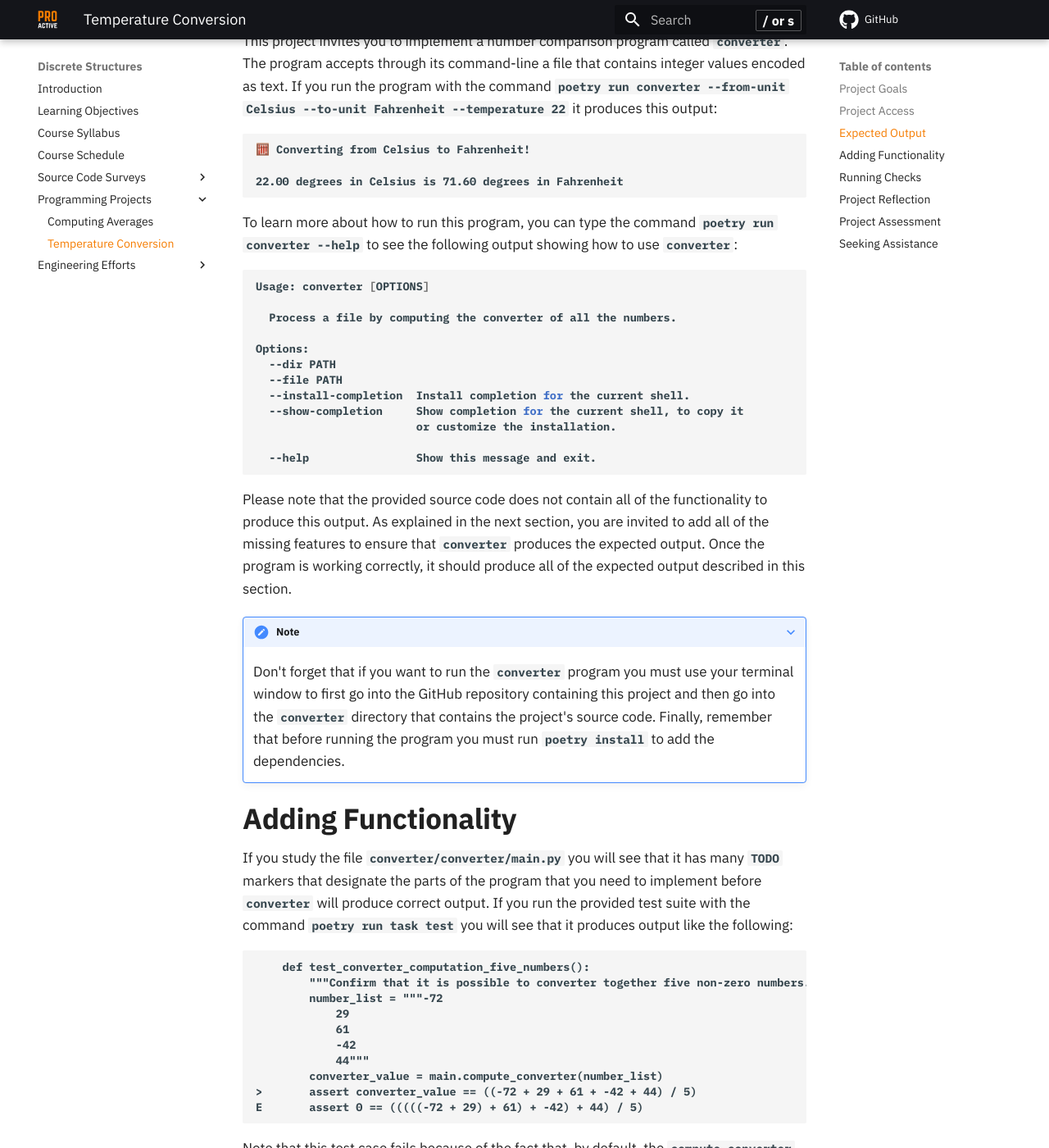
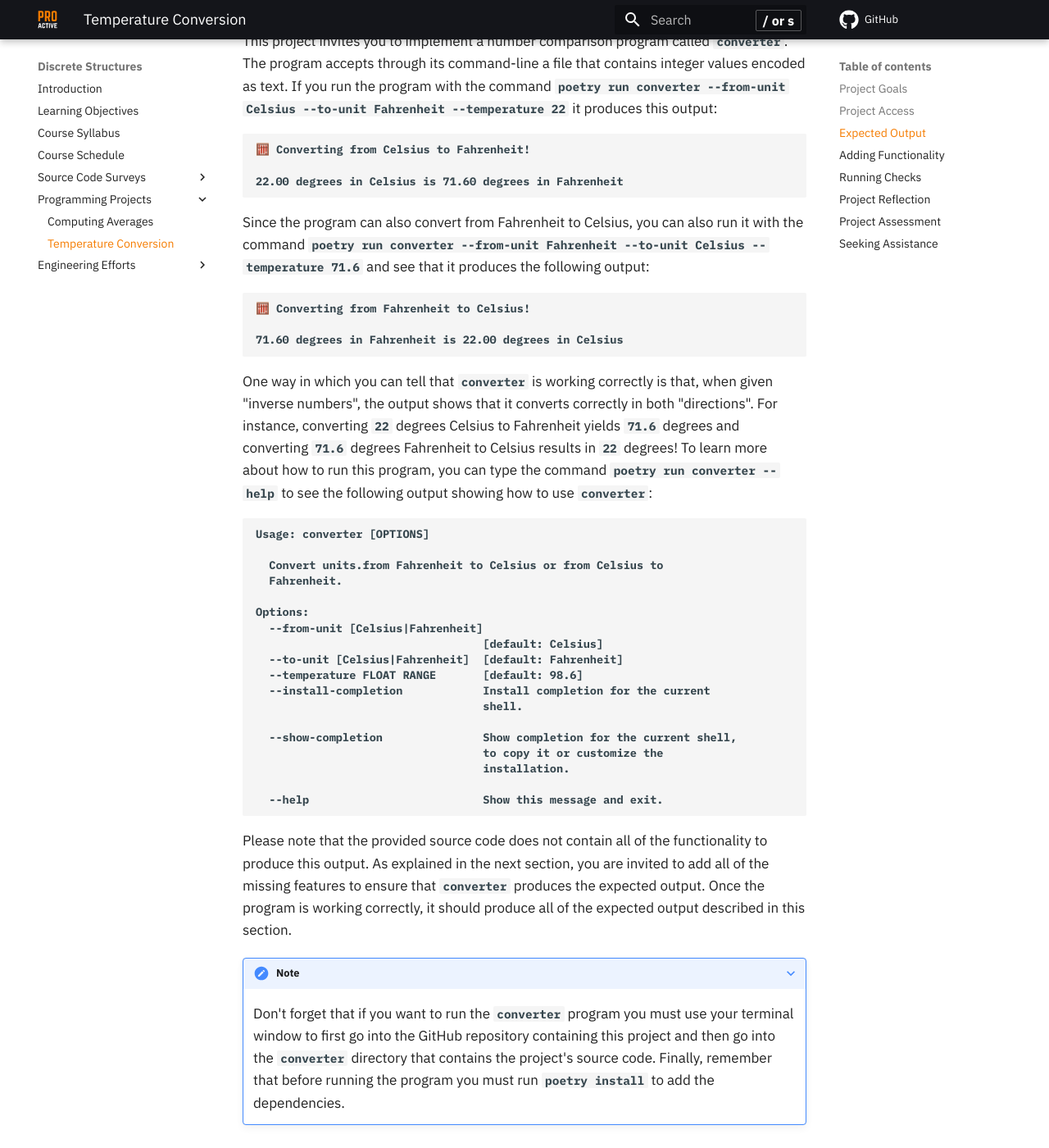
Before and after one commit to ProactiveProgrammers/www.proactiveprogrammers.com, an MkDocs documentation site: the page built from docs/discrete-structures/programming-projects/temperature-conversion.md, in a window 1280 px wide and 1400 px high, scrolled down 862 px. Shown: the whole window at 82% size. Built offline with MkDocs 1.6.1 and Material for MkDocs 9.7.7, drawn with Linux system fonts in a browser that asks for light colours; comment, search, counter and statistics services are not loaded.

Commit message:
feat: Add details about expected output in temperature-conversion.

````diff
--- a/docs/discrete-structures/programming-projects/temperature-conversion.md
+++ b/docs/discrete-structures/programming-projects/temperature-conversion.md
@@ -43,24 +43,43 @@ produces this output:
 22.00 degrees in Celsius is 71.60 degrees in Fahrenheit
 ```
 
+Since the program can also convert from Fahrenheit to Celsius, you can also run
+it with the command `poetry run converter --from-unit Fahrenheit --to-unit
+Celsius --temperature 71.6` and see that it produces the following output:
 
+```
+🧮 Converting from Fahrenheit to Celsius!
 
-To learn more about how to run this program, you can type the command `poetry
-run converter --help` to see the following output showing how to use `converter`:
+71.60 degrees in Fahrenheit is 22.00 degrees in Celsius
+```
 
-```shell
+One way in which you can tell that `converter` is working correctly is that,
+when given "inverse numbers", the output shows that it converts correctly in
+both "directions". For instance, converting `22` degrees Celsius to Fahrenheit
+yields `71.6` degrees and converting `71.6` degrees Fahrenheit to Celsius
+results in `22` degrees! To learn more about how to run this program, you can
+type the command `poetry run converter --help` to see the following output
+showing how to use `converter`:
+
+```
 Usage: converter [OPTIONS]
 
-  Process a file by computing the converter of all the numbers.
+  Convert units.from Fahrenheit to Celsius or from Celsius to
+  Fahrenheit.
 
 Options:
-  --dir PATH
-  --file PATH
-  --install-completion  Install completion for the current shell.
-  --show-completion     Show completion for the current shell, to copy it
-                        or customize the installation.
+  --from-unit [Celsius|Fahrenheit]
+                                  [default: Celsius]
+  --to-unit [Celsius|Fahrenheit]  [default: Fahrenheit]
+  --temperature FLOAT RANGE       [default: 98.6]
+  --install-completion            Install completion for the current
+                                  shell.
 
-  --help                Show this message and exit.
+  --show-completion               Show completion for the current shell,
+                                  to copy it or customize the
+                                  installation.
+
+  --help                          Show this message and exit.
 ```
 
 Please note that the provided source code does not contain all of the
````
